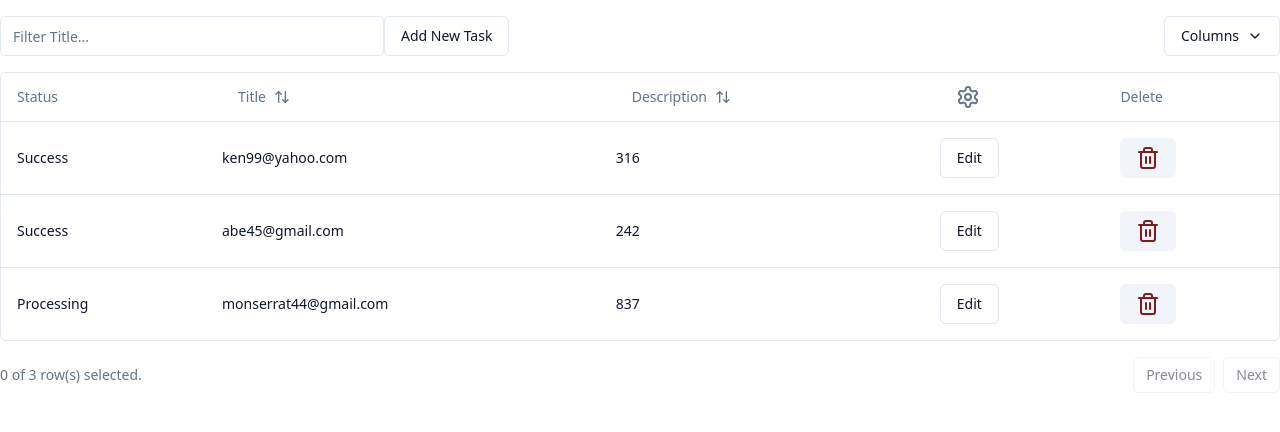
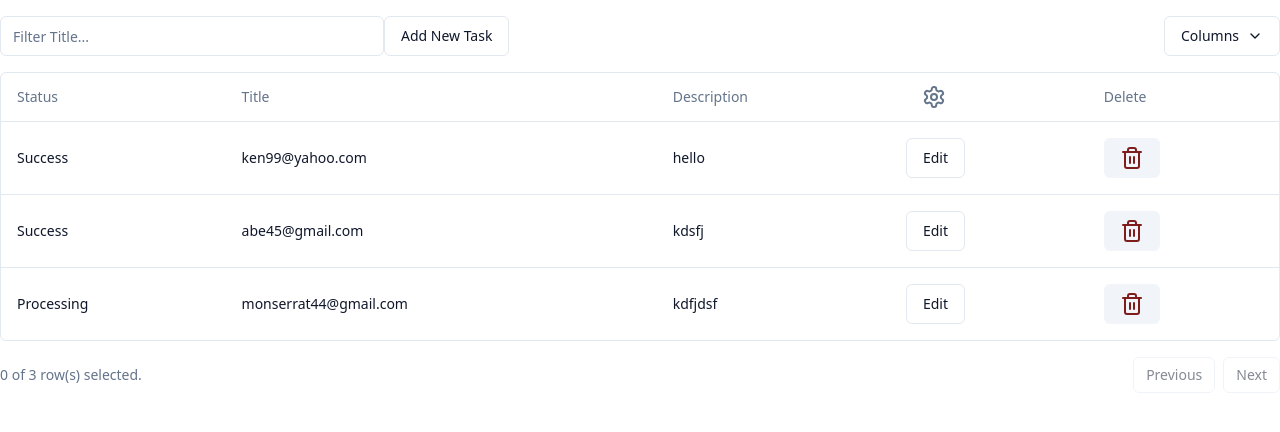
Before and after one commit to panwar2001/CRUD-Task-Manager, a React (Vite) app in the folder Frontend/: page / in a window 1280 px wide. Shown: the top 432 px of the page. Built offline with nearby package versions, Linux system fonts and the light colour scheme.

Commit message:
add redux feature

```diff
--- a/Frontend/package.json
+++ b/Frontend/package.json
@@ -16,14 +16,17 @@
     "@radix-ui/react-label": "^2.0.2",
     "@radix-ui/react-select": "^2.0.0",
     "@radix-ui/react-slot": "^1.0.2",
+    "@reduxjs/toolkit": "^2.2.1",
     "@tanstack/react-table": "^8.12.0",
     "class-variance-authority": "^0.7.0",
     "clsx": "^2.1.0",
     "lucide-react": "^0.331.0",
     "react": "^18.2.0",
     "react-dom": "^18.2.0",
+    "react-redux": "^9.1.0",
     "tailwind-merge": "^2.2.1",
     "tailwindcss-animate": "^1.0.7",
+    "uuid": "^9.0.1",
     "vaul": "^0.9.0"
   },
   "devDependencies": {
--- a/Frontend/src/Edit.tsx
+++ b/Frontend/src/Edit.tsx
@@ -1,8 +1,7 @@
-import * as React from "react"
-
 import { cn } from "@/lib/utils"
 import { useMediaQuery } from "@/hooks/use-media-query"
 import { Button } from "@/components/ui/button"
+import { RootState } from "./store/store"
 import {
   Dialog,
   DialogContent,
@@ -30,13 +29,17 @@ import {
   SelectItem,
   SelectTrigger,
   SelectValue,
+  SelectLabel
 } from "@/components/ui/select"
-import { constants } from "crypto"
+import { useDispatch,useSelector} from 'react-redux';
+import { updateData,updateResetCurrentTask} from "./store/dataSlice"
+import { useState } from "react";
+import { v4 as uuidv4 } from 'uuid';
 
 function Edit({buttonText}) {
-  const [open, setOpen] = React.useState(false)
+  const [open, setOpen] = useState(false);
+  const dispatch=useDispatch();
   const isDesktop = useMediaQuery("(min-width: 768px)")
-  console.log("dksf "+buttonText)
   if (isDesktop) {
     return (
       <Dialog open={open} onOpenChange={setOpen}>
@@ -50,7 +53,7 @@ function Edit({buttonText}) {
             Make changes to your task here. Click save when you're done.
             </DialogDescription>
           </DialogHeader>
-          <ProfileForm />
+          <ProfileForm  setOpen={setOpen} />
         </DialogContent>
       </Dialog>
     )
@@ -68,10 +71,10 @@ function Edit({buttonText}) {
             Make changes to your task here. Click save when you're done.
           </DrawerDescription>
         </DrawerHeader>
-        <ProfileForm className="px-4" />
+        <ProfileForm  setOpen={setOpen}/>
         <DrawerFooter className="pt-2">
           <DrawerClose asChild>
-            <Button variant="outline">Cancel</Button>
+            <Button variant="outline" onClick={()=>dispatch(updateResetCurrentTask())}>Cancel</Button>
           </DrawerClose>
         </DrawerFooter>
       </DrawerContent>
@@ -79,31 +82,41 @@ function Edit({buttonText}) {
   )
 }
 const statusItems=["todo", "pending", "in progress", "blocked", "bug", "completed"];
-function ProfileForm({ className }: React.ComponentProps<"form">) {
+
+
+const ProfileForm=({setOpen}: React.ComponentProps<"form">)=> {
+  const dispatch=useDispatch();
+  const [task,setTask]=useState(useSelector((state:RootState)=>state.Data.currentTask));
+  const onSubmit=(e)=>{
+    e.preventDefault();
+    dispatch(updateData(task));
+    dispatch(updateResetCurrentTask());
+    setOpen(false);
+  }
   return (
-    <form className={cn("grid items-start gap-4", className)}>
+    <form className={cn("grid items-start gap-4", "px-4")}>
       <div className="grid gap-2">
         <Label htmlFor="title">Title</Label>
-        <Input type="text" id="title" defaultValue="Title..." />
+        <Input defaultValue={task.title} onChange={(e)=>setTask({...task,title:e.target.value})} type="text" id="title" placeholder="Title..." required/>
       </div>
       <div className="grid gap-2">
         <Label htmlFor="description">Description</Label>
-        <Textarea id="description" placeholder="Type your task here..." />
+        <Textarea defaultValue={task.description} onChange={(e)=>setTask({...task,description:e.target.value})} id="description" placeholder="Type your task here..." />
       </div>
       <div className="grid gap-2">
-      <Select>
+      <Select onChange={()=>console.log('dsf')}>
       <Label htmlFor="status">Status</Label>
-      <SelectTrigger className="w-[180px]">
-        <SelectValue placeholder="to do" />
+      <SelectTrigger  className="w-[180px]">
+        <SelectValue  placeholder="to do" />
       </SelectTrigger>
       <SelectContent>
         {statusItems.map(statusItem=>
-        <SelectItem value={statusItem}>{statusItem}</SelectItem>
+        <SelectItem onSelect={()=>console.log("sdkf")} value={statusItem} key={uuidv4()} >{statusItem}</SelectItem>
         )}
       </SelectContent>
     </Select>
     </div>
-      <Button type="submit">Save changes</Button>
+      <Button type="submit" onClick={onSubmit}>Save changes</Button>
     </form>
   )
 }
--- a/Frontend/src/Table.tsx
+++ b/Frontend/src/Table.tsx
@@ -1,7 +1,5 @@
-
-import * as React from "react"
+import * as React from 'react';
 import {
-  ColumnDef,
   ColumnFiltersState,
   SortingState,
   VisibilityState,
@@ -12,15 +10,14 @@ import {
   getSortedRowModel,
   useReactTable,
 } from "@tanstack/react-table"
-import { ArrowUpDown, ChevronDown, Settings ,Trash2 } from "lucide-react"
-
+import { ChevronDown, Settings ,Trash2 } from "lucide-react"
+import { useSelector,useDispatch} from 'react-redux';
+import { RootState } from "./store/store";
 import { Button } from "@/components/ui/button"
 import {
   DropdownMenu,
   DropdownMenuCheckboxItem,
   DropdownMenuContent,
-  DropdownMenuItem,
-  DropdownMenuLabel,
   DropdownMenuTrigger,
 } from "./components/ui/dropdown-menu"
 import { Input } from "@/components/ui/input"
@@ -33,35 +30,9 @@ import {
   TableRow,
 } from "@/components/ui/table"
 import Edit from "./Edit";
-const data: Paytment[] = [
-  {
-    id: "m5gr84i9",
-    description: 316,
-    status: "success",
-    title: "ken99@yahoo.com",
-  },
-  {
-    id: "3u1reuv4",
-    description: 242,
-    status: "success",
-    title: "Abe45@gmail.com",
-  },
-  {
-    id: "derv1ws0",
-    title: "Monserrat44@gmail.com",
-    description: 837,
-    status: "processing",
-  },
-]
+import { updateCurrentTask ,updateDelete} from './store/dataSlice';
 
-export type Payment = {
-  id: string
-  status: "pending" | "processing" | "success" | "failed"
-  description: number
-  title: string
-}
-
-export const columns: ColumnDef<Payment>[] = [
+export const columns= [
   {
     accessorKey: "status",
     header: "Status",
@@ -72,30 +43,14 @@ export const columns: ColumnDef<Payment>[] = [
   {
     accessorKey: "title",
     header: ({ column }) => {
-      return (
-        <Button
-          variant="ghost"
-          onClick={() => column.toggleSorting(column.getIsSorted() === "asc")}
-        >
-          Title
-          <ArrowUpDown className="ml-2 h-4 w-4" />
-        </Button>
-      )
+      return (<>Title</>)
     },
     cell: ({ row }) => <div className="lowercase">{row.getValue("title")}</div>,
   },
   {
     accessorKey: "description",
     header: ({ column }) => {
-      return (
-        <Button
-          variant="ghost"
-          onClick={() => column.toggleSorting(column.getIsSorted() === "asc")}
-        >
-            Description
-          <ArrowUpDown className="ml-2 h-4 w-4" />
-        </Button>
-      )
+      return (<>Description</>)
     },
     cell: ({ row }) => <div className="lowercase">{row.getValue("description")}</div>,
   },
@@ -104,17 +59,25 @@ export const columns: ColumnDef<Payment>[] = [
     header: ({ column }) => {
       return <Settings className="ml-4"/>
     },
-  cell: ({ row }) => <div className="lowercase">{<Edit buttonText='Edit'/>}</div>,
+  cell: ({ row }) =>{
+     const dispatch=useDispatch();
+     return <div onClick={()=>dispatch(updateCurrentTask(row.original.id))} className="lowercase">{<Edit  buttonText='Edit' />}</div>
+    },
   },{
     accessorKey: "delete",
     header: ({ column }) => {
       return <>Delete</>
     },
-    cell: ({ row }) => <div className="lowercase">{<Button variant="secondary"><Trash2 className="text-red-900" /></Button>}</div>,
+    cell: ({ row }) =>{
+    const dispatch=useDispatch();
+    return <div className="lowercase">{<Button onClick={()=>dispatch(updateDelete(row.original.id))} variant="secondary"><Trash2 className="text-red-900" /></Button>}</div>
+    },
   }
 ]
 
-export function DataTableDemo() {
+const DataTable=()=> {
+  const dispatch=useDispatch();
+  const data=useSelector((state:RootState)=>state.Data.data);
   const [sorting, setSorting] = React.useState<SortingState>([])
   const [columnFilters, setColumnFilters] = React.useState<ColumnFiltersState>(
     []
@@ -258,4 +221,4 @@ export function DataTableDemo() {
     </div>
   )
 }
-export default DataTableDemo;
+export default DataTable;
--- a/Frontend/src/main.tsx
+++ b/Frontend/src/main.tsx
@@ -1,9 +1,11 @@
 import React from 'react'
 import ReactDOM from 'react-dom/client'
 import './index.css'
+import { store } from './store/store';
+import { Provider } from 'react-redux'
 import Table from './Table'
 ReactDOM.createRoot(document.getElementById('root')!).render(
-  <React.StrictMode>
+    <Provider store={store}>
     <Table/>
-  </React.StrictMode>,
+    </Provider>
 )
--- /dev/null
+++ b/Frontend/src/store/dataSlice.ts
@@ -0,0 +1,102 @@
+import { createSlice, PayloadAction} from '@reduxjs/toolkit'
+import { v4 as uuidv4 } from 'uuid';
+interface InitialState{
+    data:Array<{
+        id:string,
+        description:string,
+        status:string,
+        title:string
+    }>,
+    currentTask:Data
+};
+interface Data {
+    id:string,
+    description:string,
+    status:string,
+    title:string
+}
+const initialState:InitialState= {
+    data:[ {
+        id: "m5gr84i9",
+        description: "hello ",
+        status: "success",
+        title: "ken99@yahoo.com",
+      },
+      {
+        id: "3u1reuv4",
+        description: "kdsfj ",
+        status: "success",
+        title: "Abe45@gmail.com",
+      },
+      {
+        id: "derv1ws0",
+        title: "Monserrat44@gmail.com",
+        description: "kdfjdsf",
+        status: "processing",
+      }],
+      currentTask: {
+        id: "",
+        description: "",
+        status: "",
+        title: "",
+      },
+}
+
+export const imageSlice = createSlice({
+  name: 'Data',
+  initialState,
+  reducers: {
+            updateData:(state:PayloadAction<Data>,action:PayloadAction<Data>)=>{
+                const len=state.data.length;
+                if(action.payload.id==""){
+                    action.payload.id=uuidv4();
+                   state.data=[action.payload,...state.data];
+                   return;
+                }
+                for(let i=0;i<len;i++){
+                    if(state.data[i].id==action.payload.id){
+                        //if id found then update task
+                        state.data[i]={...state.data[i],...action.payload }
+                        return;
+                    }
+                }
+            },
+            updateDelete:(state:PayloadAction<Data>,action:PayloadAction<Data>)=>{
+            let index=-1;
+            const len=state.data.length;
+            for(let i=0;i<len;i++){
+                if(action.payload==state.data[i].id){
+                    index=i;
+                    break;
+                }
+            }
+            if(index>-1){
+                state.data.splice(index,1);
+            }
+            },
+            updateCurrentTask:(state:PayloadAction<Data>,action:PayloadAction<Data>)=>{
+              const id=action.payload;
+              if(id==""){
+                return;
+              }
+              const len=state.data.length;
+              for(let i=0;i<len;i++){
+                if(state.data[i]['id']==id){
+                   state.currentTask=state.data[i];
+                   break;
+                }
+              }
+            },
+            updateResetCurrentTask:(state:PayloadAction<Data>)=>{
+                state.currentTask={
+                    id: "",
+                    description: "",
+                    status: "",
+                    title: "",
+                  };
+            },
+    },
+})
+
+export const {updateDelete,updateData,updateCurrentTask,updateResetCurrentTask} = imageSlice.actions;
+export default imageSlice.reducer;
--- /dev/null
+++ b/Frontend/src/store/store.ts
@@ -0,0 +1,8 @@
+import { configureStore } from '@reduxjs/toolkit'
+import dataReducer from './dataSlice';
+export const store = configureStore({
+  reducer: {
+    Data: dataReducer,
+  },
+})
+export type RootState=ReturnType<typeof store.getState>;
```
Also changed, not shown: 1 other file (tests, documents, lock files or other folders).
